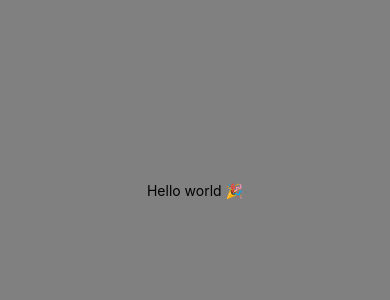
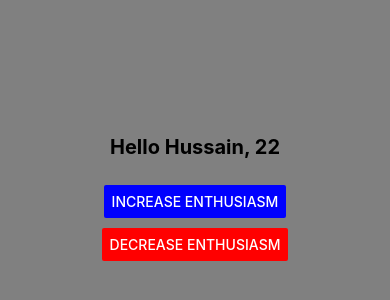
Before and after one commit to Hussain-hamim/Taskly, a React Native app: screen / in a window 390 px wide. Shown: the part 232-532 px from the top of the page. Built offline with nearby package versions, Linux system fonts and the light colour scheme.

Commit message:
inspecting Array(3).join("!")

```diff
--- a/App.js
+++ b/App.js
@@ -1,5 +1,6 @@
 import React from "react";
 import { Alert, Button, Text, View } from "react-native";
+import Hello from "./components/Hello";
 
 const YourApp = () => {
   let x = 1;
@@ -11,11 +12,11 @@ const YourApp = () => {
       style={{
         backgroundColor: "gray",
         flex: 1,
-        justifyContent: "center",
-        alignItems: "center",
+        //   justifyContent: "center",
+        //   alignItems: "center",
       }}
     >
-      <Text>Hello world 🎉</Text>
+      <Hello name="Hussain" age={22} />
     </View>
   );
 };
--- a/components/Hello.tsx
+++ b/components/Hello.tsx
@@ -3,13 +3,14 @@ import { Button, StyleSheet, Text, View } from "react-native";
 
 export type Props = {
   name: string;
+  age: number;
   baseEnthusiasmLevel?: number;
 };
 
 // FC: function component
 // Represents the type of a function component. Can optionally receive a
 //type argument that represents the props the component receives.
-const Hello: React.FC = ({ name, baseEnthusiasmLevel = 0 }: Props) => {
+const Hello: React.FC<Props> = ({ name, age, baseEnthusiasmLevel = 0 }) => {
   const [enthusiasmLevel, setEnthusiasmLevel] =
     React.useState(baseEnthusiasmLevel);
 
@@ -19,14 +20,16 @@ const Hello: React.FC = ({ name, baseEnthusiasmLevel = 0 }: Props) => {
 
   const getExclamationMarks = (numChars: number) =>
     numChars > 0 ? Array(numChars + 1).join("!") : "";
+  console.log(Array(3));
+  console.log(Array(3).join("!"));
 
   return (
     <View style={styles.container}>
       <Text style={styles.greeting}>
-        Hello {name}
+        Hello {name}, {age}
         {getExclamationMarks(enthusiasmLevel)}
       </Text>
-      <View>
+
       <Button
         title="Increase enthusiasm"
         accessibilityLabel="increment"
@@ -40,7 +43,6 @@ const Hello: React.FC = ({ name, baseEnthusiasmLevel = 0 }: Props) => {
         color="red"
       />
     </View>
-    </View>
   );
 };
 
@@ -49,6 +51,7 @@ const styles = StyleSheet.create({
     flex: 1,
     alignItems: "center",
     justifyContent: "center",
+    gap: 10,
   },
   greeting: {
     fontSize: 20,
```
Lines whose indentation alone changed are shown as unchanged.
